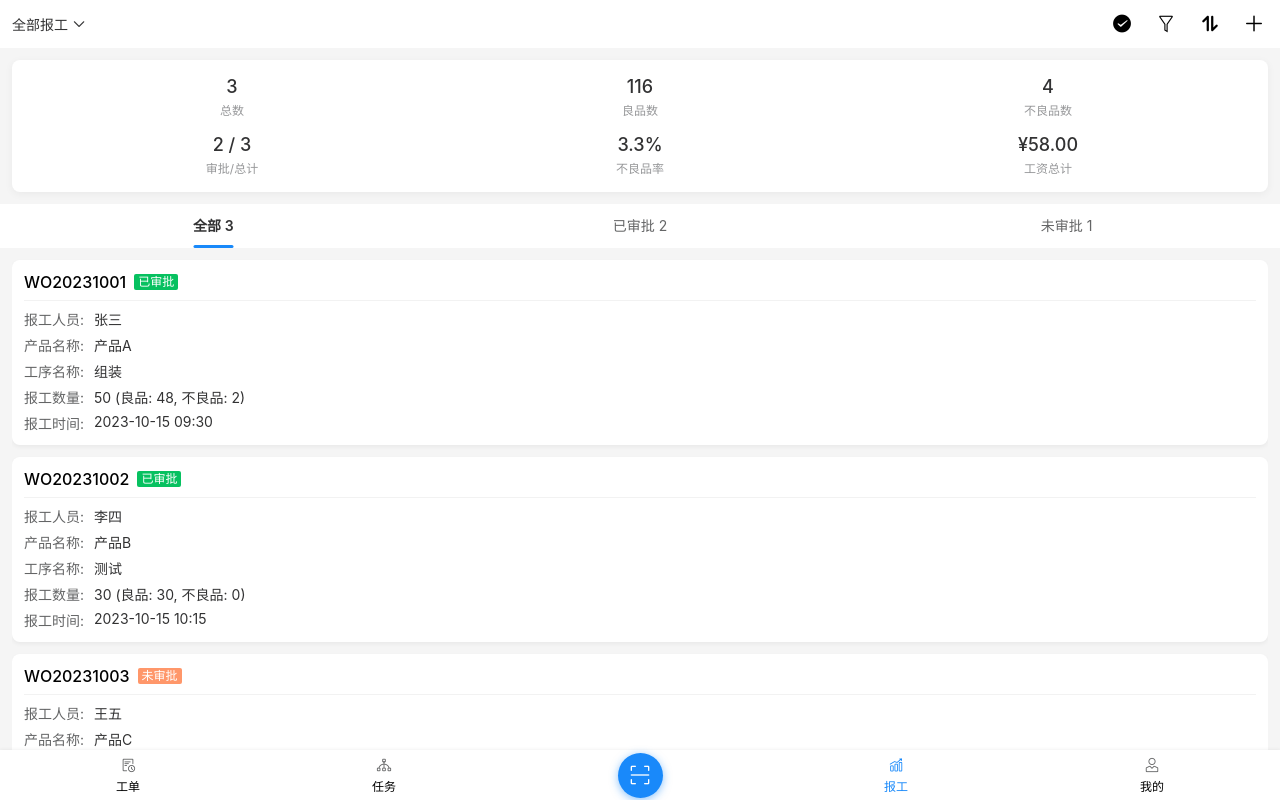
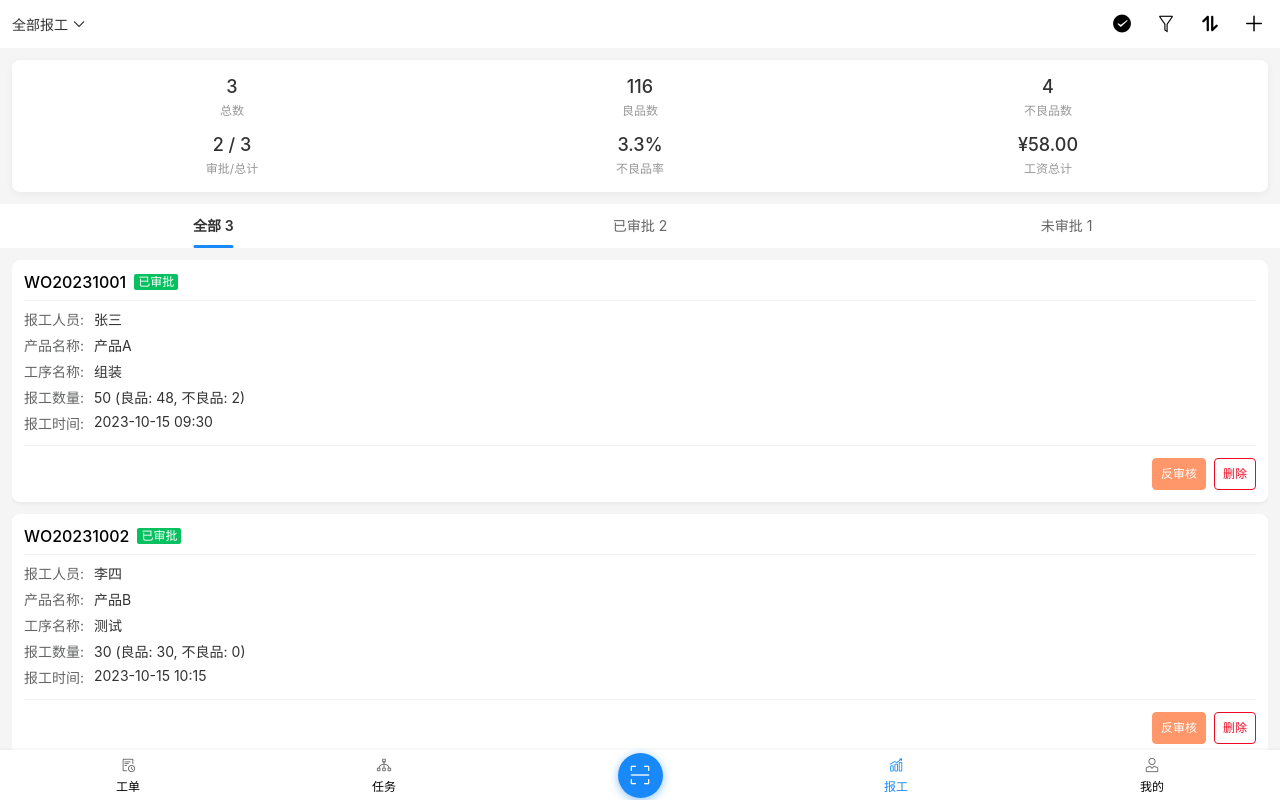
Before and after one commit to oyl0924/XGDmobile, a Vue app: page /report in a window 1280 px wide. Built offline with nearby package versions, Linux system fonts and the light colour scheme.

Commit message:
新增卡片审核反审核按钮以及删除功能

```diff
--- a/src/views/ReportList.vue
+++ b/src/views/ReportList.vue
@@ -376,6 +376,25 @@
                   <span class="info-label">报工时间:</span>
                   <span class="info-value">{{ formatDate(item.reportTime) }}</span>
                 </div>
+              </div>
+
+              <!-- 添加功能按钮区 -->
+              <div class="report-actions">
+                <Button
+                  :type="item.approved ? 'warning' : 'primary'"
+                  size="small"
+                  @click.stop="handleApprove(item)"
+                >
+                  {{ item.approved ? '反审核' : '审核' }}
+                </Button>
+                <Button
+                  type="danger"
+                  size="small"
+                  plain
+                  @click.stop="handleDelete(item)"
+                >
+                  删除
+                </Button>
               </div>
             </div>
           </div>
@@ -1000,6 +1019,63 @@ const isAllSelected = computed(() => {
   if (reports.value.length === 0) return false;
   return reports.value.every(item => item.selected);
 });
+
+// 方法: 处理审批
+const handleApprove = (item: WorkReportItem) => {
+  const action = item.approved ? '反审核' : '审核';
+  showDialog({
+    title: `确认${action}`,
+    message: `确定要${action}该条报工记录吗？`,
+    showCancelButton: true,
+  }).then(() => {
+    // 在实际应用中，这里应该调用API
+    item.approved = !item.approved;
+
+    // 更新统计数据
+    updateStats();
+    // 更新标签页计数
+    updateTabCounts();
+
+    showToast(`${action}成功`);
+
+    // 如果当前在已审批/未审批标签页，则需要重新加载数据
+    if (activeTab.value !== 'all') {
+      loadReports();
+    }
+  }).catch(() => {
+    // 用户取消操作
+  });
+};
+
+// 方法: 处理删除
+const handleDelete = (item: WorkReportItem) => {
+  showDialog({
+    title: '确认删除',
+    message: '确定要删除该条报工记录吗？',
+    showCancelButton: true,
+  }).then(() => {
+    // 在实际应用中，这里应该调用API
+    const index = reports.value.findIndex(report => report.id === item.id);
+    if (index > -1) {
+      reports.value.splice(index, 1);
+
+      // 同时从原始数据中删除
+      const originalIndex = originalReports.value.findIndex(report => report.id === item.id);
+      if (originalIndex > -1) {
+        originalReports.value.splice(originalIndex, 1);
+      }
+    }
+
+    showToast('删除成功');
+
+    // 更新统计数据
+    updateStats();
+    // 更新标签页计数
+    updateTabCounts();
+  }).catch(() => {
+    // 用户取消操作
+  });
+};
 </script>
 
 <style scoped lang="less">
@@ -1264,4 +1340,13 @@ const isAllSelected = computed(() => {
     color: white;
   }
 }
+
+.report-actions {
+  display: flex;
+  justify-content: flex-end;
+  gap: 8px;
+  margin-top: 12px;
+  padding-top: 12px;
+  border-top: 1px solid #f2f2f2;
+}
 </style>
--- a/src/views/WorkOrderList.vue
+++ b/src/views/WorkOrderList.vue
@@ -119,6 +119,8 @@
             clearable
             class="search-field"
             @keypress.enter="doSearch"
+            ref="searchInputRef"
+            autofocus
           >
             <template #left-icon>
               <Icon name="search" size="18" />
@@ -839,6 +841,21 @@ const loading = ref(false);
 const finished = ref(false);
 const refreshing = ref(false);
 
+// 在script部分添加
+const searchInputRef = ref();
+
+// 监听搜索弹窗显示状态
+watch(showSearchPopup, (newValue) => {
+  if (newValue) {
+    // 等待弹窗动画完成后聚焦输入框
+    setTimeout(() => {
+      if (searchInputRef.value) {
+        searchInputRef.value?.focus();
+      }
+    }, 100);
+  }
+});
+
 // 初始化
 onMounted(() => {
   loadOrders();
```
Also changed, not shown: 1 other file (tests, documents, lock files or other folders).
